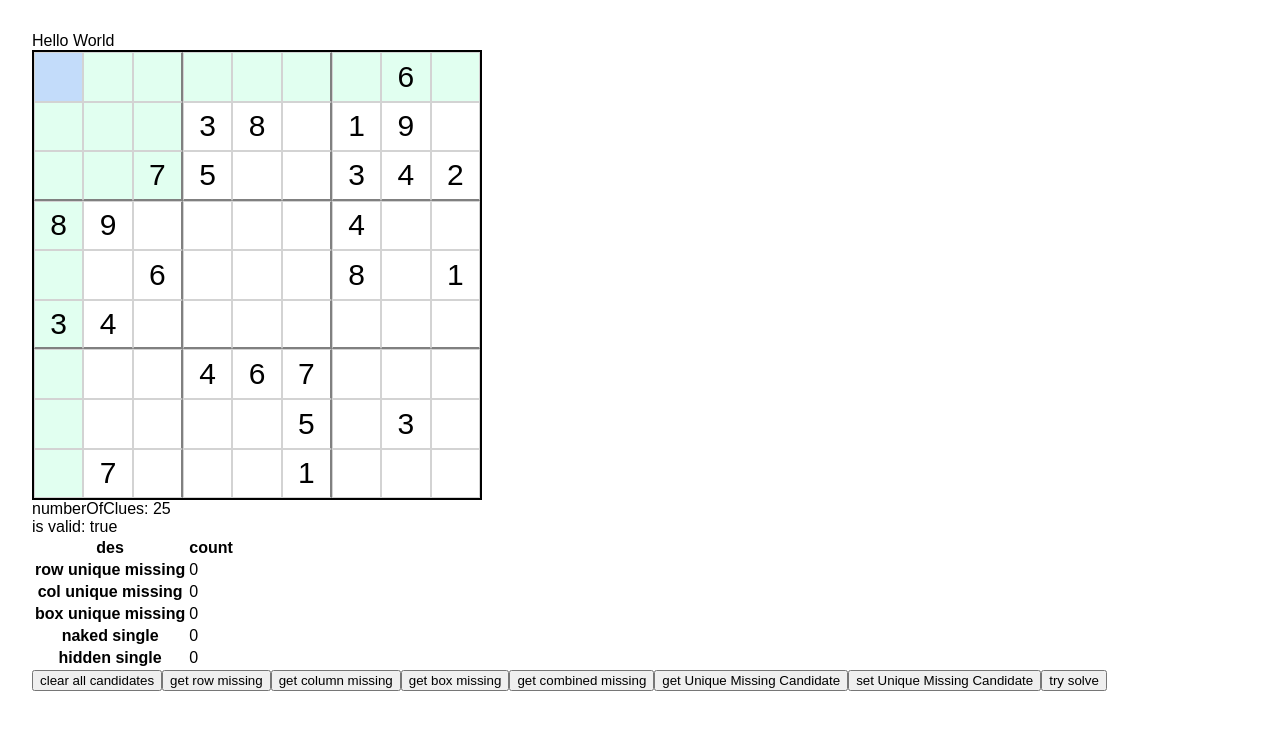
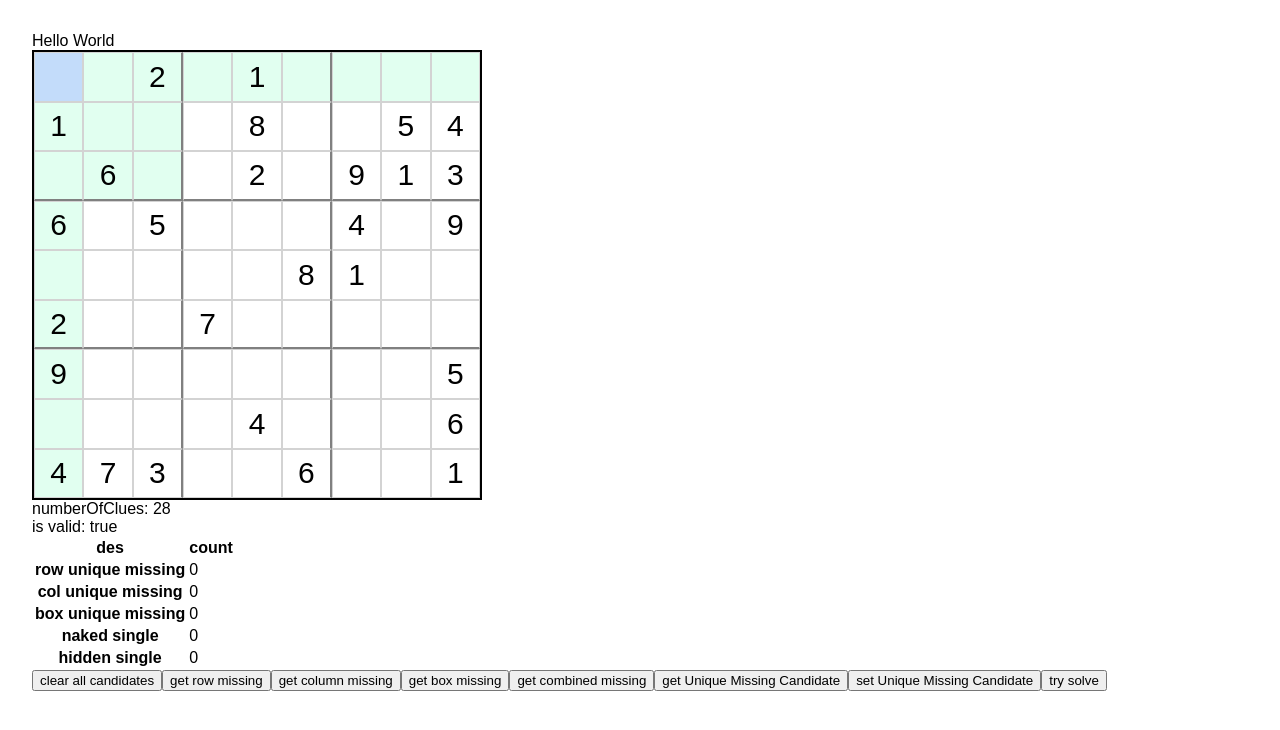
Before and after one commit to chuenchuen53/sudoku-sharing, a Vue app: page / in a window 1280 px wide. Shown: the top 730 px of the page. Built offline with nearby package versions, Linux system fonts and the light colour scheme.

Commit message:
add nake triple and nake quads

```diff
--- a/package.json
+++ b/package.json
@@ -11,6 +11,9 @@
     "lint": "eslint . --ext .vue,.js,.jsx,.cjs,.mjs,.ts,.tsx,.cts,.mts --fix --ignore-path .gitignore"
   },
   "dependencies": {
+    "@types/lodash": "^4.14.186",
+    "lodash": "^4.17.21",
+    "lodash.combinations": "^18.11.1",
     "pinia": "2.0.21",
     "sass": "1.55.0",
     "vue": "3.2.38",
--- a/script/puzzle.js
+++ b/script/puzzle.js
@@ -1,4 +1,4 @@
-const input = "080500000000030200009020700007000006040000050100200007008060003000301604001009000";
+const input = "002010000100080054060020913605000409000008100200700000900000005000040006473006001";
 
 function getPuzzle() {
   const arr = input.split("").map((x) => (x === "0" ? null : x));
--- a/src/Sudoku/index.ts
+++ b/src/Sudoku/index.ts
@@ -104,8 +104,21 @@ const testingPuzzle4: (SudokuElement | null)[][] = [
   [null, "7", null, null, null, "1", null, null, null],
 ];
 
+// hard
+const testingPuzzle5: (SudokuElement | null)[][] = [
+  [null, null, "2", null, "1", null, null, null, null],
+  ["1", null, null, null, "8", null, null, "5", "4"],
+  [null, "6", null, null, "2", null, "9", "1", "3"],
+  ["6", null, "5", null, null, null, "4", null, "9"],
+  [null, null, null, null, null, "8", "1", null, null],
+  ["2", null, null, "7", null, null, null, null, null],
+  ["9", null, null, null, null, null, null, null, "5"],
+  [null, null, null, null, "4", null, null, null, "6"],
+  ["4", "7", "3", null, null, "6", null, null, "1"],
+];
+
 // expert
-const testingPuzzle5: (SudokuElement | null)[][] = [
+const testingPuzzle6: (SudokuElement | null)[][] = [
   [null, "8", null, "5", null, null, null, null, null],
   [null, null, null, null, "3", null, "2", null, null],
   [null, null, "9", null, "2", null, "7", null, null],
@@ -129,6 +142,12 @@ const candidatesTemplate = (defaultValue: boolean) => ({
   "9": defaultValue,
 });
 
+const candidatesFromArr = (arr: SudokuElement[]) => {
+  const candidates = candidatesTemplate(false);
+  arr.forEach((x) => (candidates[x] = true));
+  return candidates;
+};
+
 const hiddenCandidatesTemplate = () => ({
   "1": 0,
   "2": 0,
@@ -150,7 +169,7 @@ export default class Sudoku {
   private elementMissing: ElementMissing;
 
   constructor() {
-    this.puzzle = this.createPuzzle(testingPuzzle4);
+    this.puzzle = this.createPuzzle(testingPuzzle5);
     this.isValid = this.validatePuzzle().clueValid;
     this.stats = statsTemplate();
     this.elementMissing = this.updateElementMissing();
@@ -632,7 +651,9 @@ export default class Sudoku {
       const cellWith2Candidates = virtualLine.filter((x) => this.numberOfCandidates(x) === 2);
       if (cellWith2Candidates.length < 2) continue;
 
-      const comb = CalcUtil.combination(cellWith2Candidates);
+      const comb: [CellWithIndex, CellWithIndex][] = CalcUtil.combinations(cellWith2Candidates, 2);
+
+      console.log(comb);
       const pairs: [CellWithIndex, CellWithIndex][] = [
         ...comb.filter(([x, y]) => x.candidates && y.candidates && ObjUtil.shallowEquality(x.candidates, y.candidates)),
       ];
@@ -662,8 +683,6 @@ export default class Sudoku {
       result.push({ pairs, elimination });
     }
 
-    console.log("turbo ~ file: index.ts ~ line 667 ~ Sudoku ~ getNakedPairsHelper ~ result", result);
-
     return result;
   }
 
@@ -676,6 +695,94 @@ export default class Sudoku {
     const columnResult = this.getNakedPairsHelper(this.getAllColumns());
     console.log("box");
     const boxResult = this.getNakedPairsHelper(this.getAllBoxes());
+    const elimination = [...rowResult, ...columnResult, ...boxResult].flatMap((x) => x.elimination);
+
+    return elimination;
+  }
+
+  isCandidateIsSubset(subset: Candidates, superset: Candidates): boolean {
+    for (const key in subset) {
+      const sudokuElement = key as SudokuElement;
+      if (subset[sudokuElement] && !superset[sudokuElement]) {
+        return false;
+      }
+    }
+
+    return true;
+  }
+
+  getMultipleNakedHelper(
+    virtualLines: VirtualLine[],
+    sizeOfCandidate: number
+  ): {
+    multiple: CellWithIndex[];
+    elimination: InputValueData[];
+  }[] {
+    const result: {
+      multiple: CellWithIndex[];
+      elimination: InputValueData[];
+    }[] = [];
+
+    for (let i = 0; i < virtualLines.length; i++) {
+      const virtualLine = virtualLines[i];
+
+      const emptyCells = virtualLine.filter((x) => !x.clue && !x.inputValue);
+      const missingInVirtualLine = this.missingInVirtualLine(virtualLine);
+      const missingArr = this.getCandidatesArr(missingInVirtualLine);
+      if (missingArr.length < sizeOfCandidate) continue;
+      const combinations = CalcUtil.combinations(missingArr, sizeOfCandidate);
+
+      for (const comb of combinations) {
+        const superset = candidatesFromArr(comb);
+        const subsetCells = emptyCells.filter((x) => x.candidates && this.isCandidateIsSubset(x.candidates, superset));
+
+        if (subsetCells.length === sizeOfCandidate) {
+          const multiple: CellWithIndex[] = subsetCells;
+          const elimination: InputValueData[] = [];
+
+          const restCells = emptyCells.filter(
+            (x) => !subsetCells.some((y) => y.rowIndex === x.rowIndex && y.columnIndex === x.columnIndex)
+          );
+          // const restCellsContainerAnyCandidateInComb = restCells.some(
+          //   (x) => x.candidates && this.getCandidatesArr(x.candidates).some((y) => comb.includes(y))
+          // );
+          // if (restCellsContainerAnyCandidateInComb) continue;
+
+          restCells.forEach((cell) => {
+            for (const sudokuElement of comb) {
+              if (cell.candidates && cell.candidates[sudokuElement]) {
+                elimination.push({ rowIndex: cell.rowIndex, columnIndex: cell.columnIndex, value: sudokuElement });
+              }
+            }
+          });
+
+          result.push({ multiple, elimination });
+        }
+      }
+    }
+
+    return result;
+  }
+
+  getNakedTriplets(): InputValueData[] {
+    if (!this.isValid) return [];
+
+    const size = 3;
+    const rowResult = this.getMultipleNakedHelper(this.getAllRows(), size);
+    const columnResult = this.getMultipleNakedHelper(this.getAllColumns(), size);
+    const boxResult = this.getMultipleNakedHelper(this.getAllBoxes(), size);
+    const elimination = [...rowResult, ...columnResult, ...boxResult].flatMap((x) => x.elimination);
+
+    return elimination;
+  }
+
+  getNakedQuads(): InputValueData[] {
+    if (!this.isValid) return [];
+
+    const size = 4;
+    const rowResult = this.getMultipleNakedHelper(this.getAllRows(), size);
+    const columnResult = this.getMultipleNakedHelper(this.getAllColumns(), size);
+    const boxResult = this.getMultipleNakedHelper(this.getAllBoxes(), size);
     const elimination = [...rowResult, ...columnResult, ...boxResult].flatMap((x) => x.elimination);
 
     return elimination;
@@ -761,6 +868,20 @@ export default class Sudoku {
         if (this.setHiddenSingles()) return this.trySolve();
       }
 
+      const nakedTripletsElimination = this.getNakedTriplets();
+      if (nakedTripletsElimination.length) {
+        this.removeElementInCandidates(nakedTripletsElimination);
+        if (this.setNakedSingles()) return this.trySolve();
+        if (this.setHiddenSingles()) return this.trySolve();
+      }
+
+      const nakedQuadsElimination = this.getNakedQuads();
+      if (nakedQuadsElimination.length) {
+        this.removeElementInCandidates(nakedQuadsElimination);
+        if (this.setNakedSingles()) return this.trySolve();
+        if (this.setHiddenSingles()) return this.trySolve();
+      }
+
       return;
     }
   }
```
Also changed, not shown: 1 other file (tests, documents, lock files or other folders).
